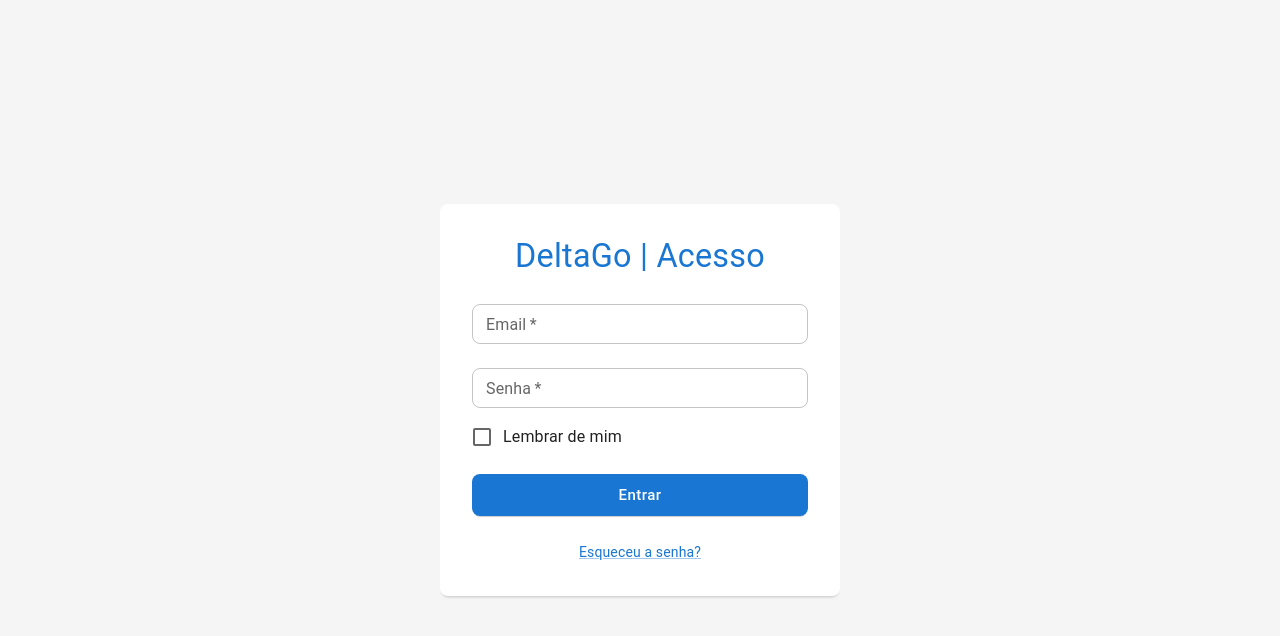
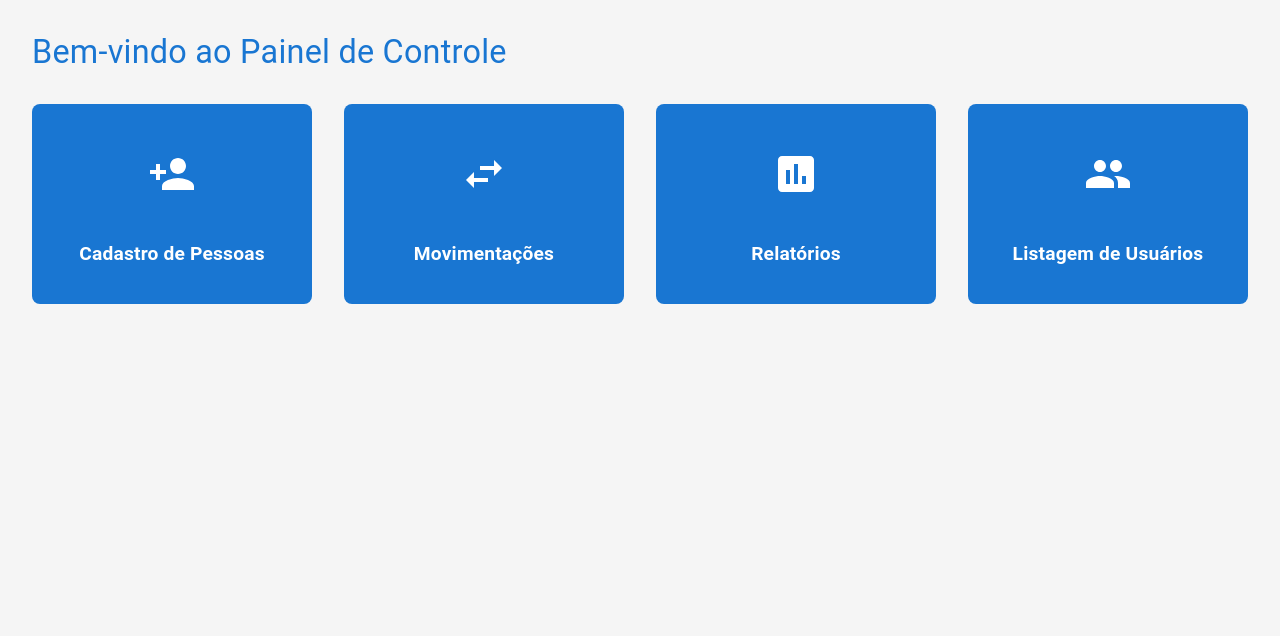
Before and after one commit to douglaswenzel/delta-go-app-frontend, a React (Create React App) app: page /dashboard in a window 1280 px wide. Before the commit this address led to /login. Shown: the top 636 px of the page. Built offline with nearby package versions, Linux system fonts and the light colour scheme.

Commit message:
DashboardScreen insert on AppRouter

```diff
--- a/src/routes/AppRouter.tsx
+++ b/src/routes/AppRouter.tsx
@@ -1,6 +1,7 @@
 import { BrowserRouter, Routes, Route, Navigate } from 'react-router-dom';
 import { lazy, Suspense } from 'react';
 import Loading from '../components/Loading/Loading';
+import DashboardScreen from '../screens/Dashboard/Dashboard';
 
 const Home = lazy(() => import('../screens/Home/HomeScreen'));
 const Login = lazy(() => import('../screens/Login/LoginScreen'));
@@ -15,6 +16,7 @@ const AppRouter = () => {
           <Route path="/login" element={<Login />} />
           <Route path="/recuperar-senha" element={<PasswordRecovery />} />
           <Route path="*" element={<Navigate to="/" replace />} />
+          <Route path="/dashboard" element={<DashboardScreen />} />
         </Routes>
       </Suspense>
     </BrowserRouter>
```
